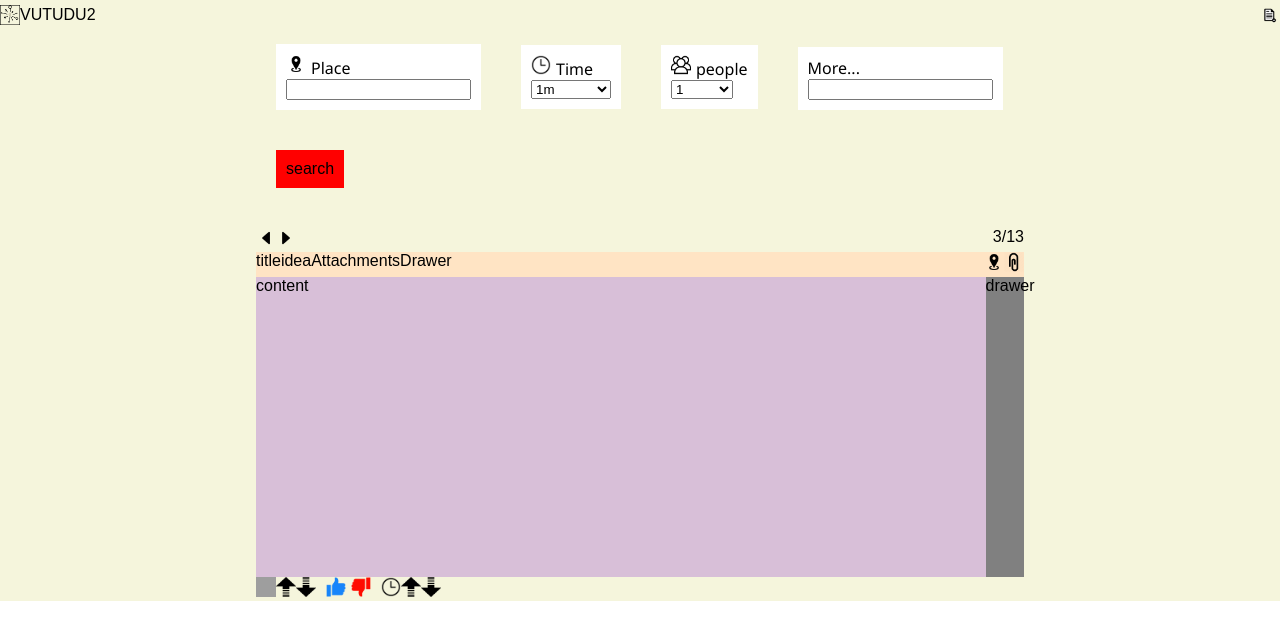
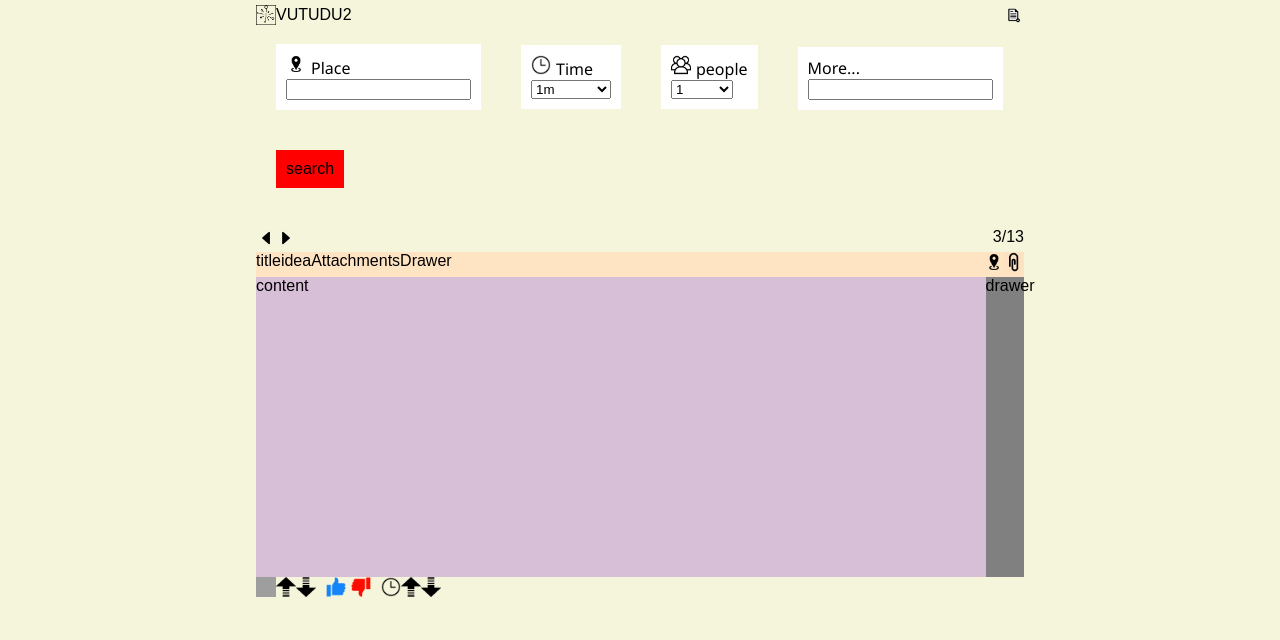
Before and after one commit to eyalgromzin/vutudu1, a React (Create React App) app: page / in a window 1280 px wide. Shown: the top 640 px of the page. Built offline with nearby package versions, Linux system fonts and the light colour scheme; grey boxes are pictures that could not be loaded.

Commit message:
make all page same background

```diff
--- a/src/App.css
+++ b/src/App.css
@@ -31,6 +31,16 @@
   background-color: beige;
 }
 
+body{
+  background-color: beige;
+}
+
 .mainContent{
   padding: 0 20%;
 }
+
+html, body {
+    margin:0;
+    padding:0;
+    height: 100%;
+}
--- a/src/commonCss.css
+++ b/src/commonCss.css
@@ -6,3 +6,7 @@
 .displayInlineBlock{
     display: inline-block;
 }
+
+.mainContent{
+  padding: 0 20%;
+}
--- a/src/components/IdeaCard/ideaCard.css
+++ b/src/components/IdeaCard/ideaCard.css
@@ -16,7 +16,6 @@
 #ideaContent{
     width:95%;
     display: inline-block;
-
 }
 
 #ideaDrawer{
--- a/src/components/topBar/topBar.css
+++ b/src/components/topBar/topBar.css
@@ -14,7 +14,7 @@
     display: inline-block;
 }
 
-#TopBar{
+.TopBar{
     height: 30px;
     background-color: white;
     color: black;
--- a/src/components/topBar/topBar.js
+++ b/src/components/topBar/topBar.js
@@ -6,11 +6,11 @@ import 'commonCss.css'
 export default class TopBar extends Component {
   render() {
     return (
-      <div>
-        <div id="TopBar mainContent">
-            <img src={require("images/logo.png")} class="topBarLogo verticalMiddleAlign" />
-            VUTUDU2
-            <CreateIdeaButton />
+      <div id="TopBar mainContent">
+        <div class="mainContent">
+          <img src={require("images/logo.png")} class="topBarLogo verticalMiddleAlign" />
+          VUTUDU2
+          <CreateIdeaButton />
         </div>
       </div>
     )
```
